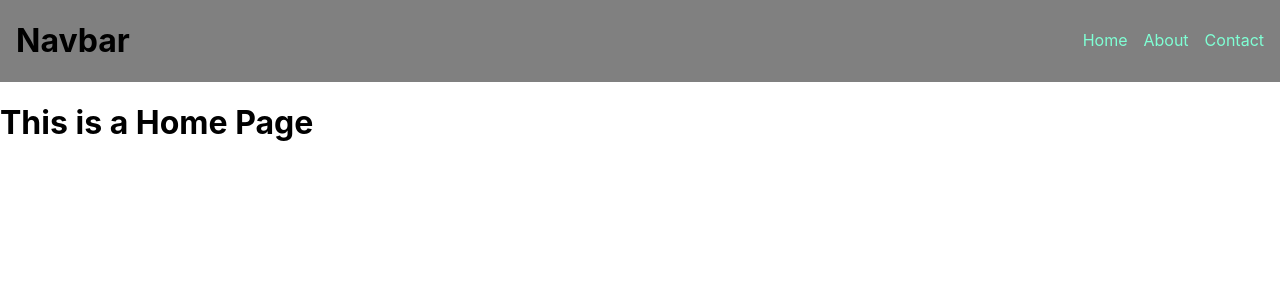
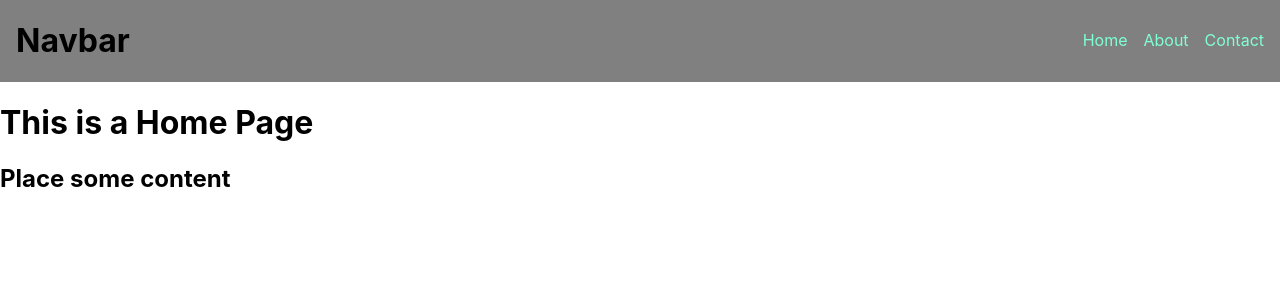
Before and after one commit to abhinashbhengra/reactrouter, a React (Create React App) app: page / in a window 1280 px wide. Shown: the top 300 px of the page. Built offline with nearby package versions, Linux system fonts and the light colour scheme.

Commit message:
home page content update

```diff
--- a/src/pages/Home.js
+++ b/src/pages/Home.js
@@ -4,6 +4,7 @@ const Home = () => {
   return (
     <div>
       <h1>This is a Home Page</h1>
+      <h2>Place some content</h2>
     </div>
   );
 };
```
